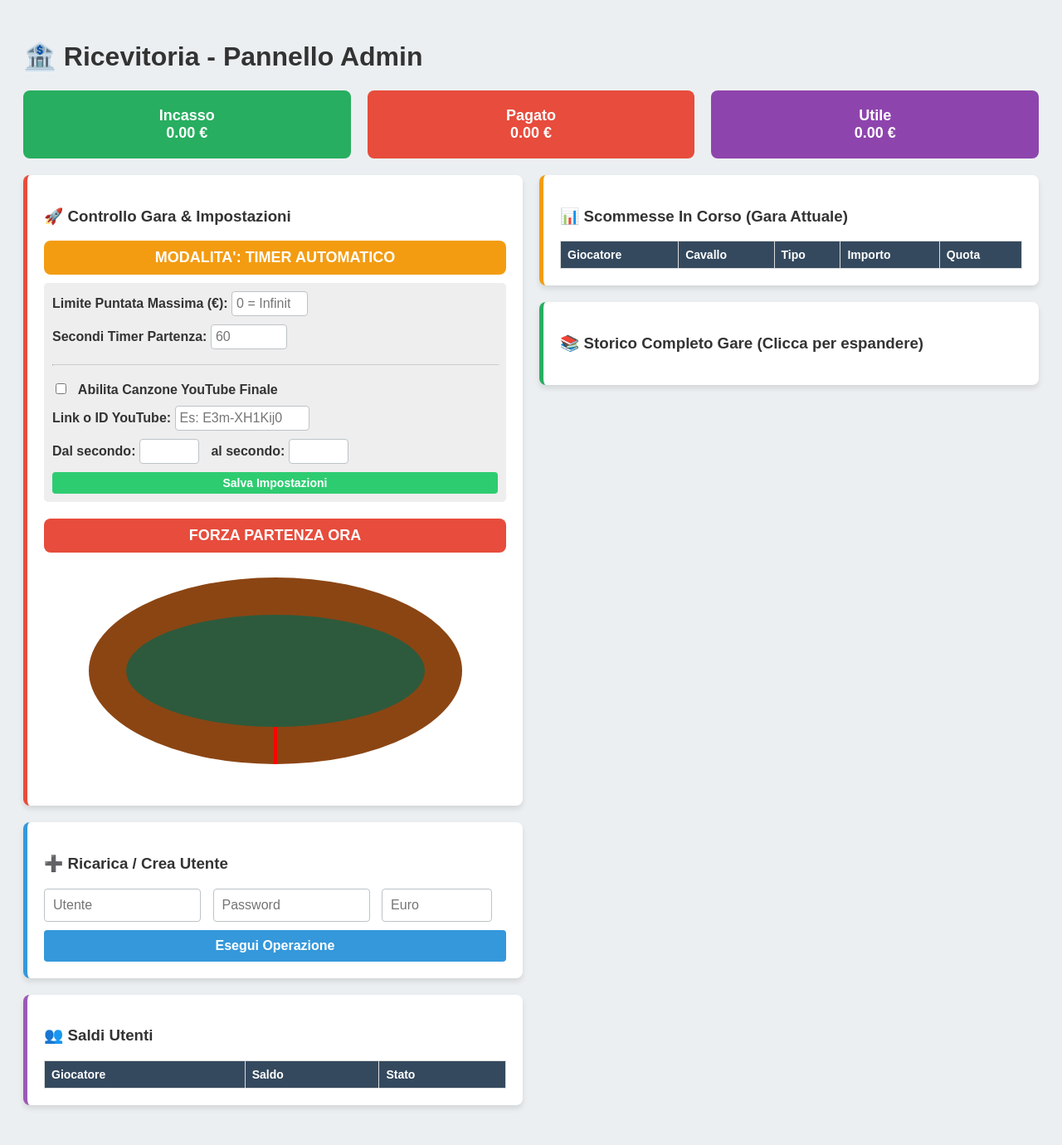
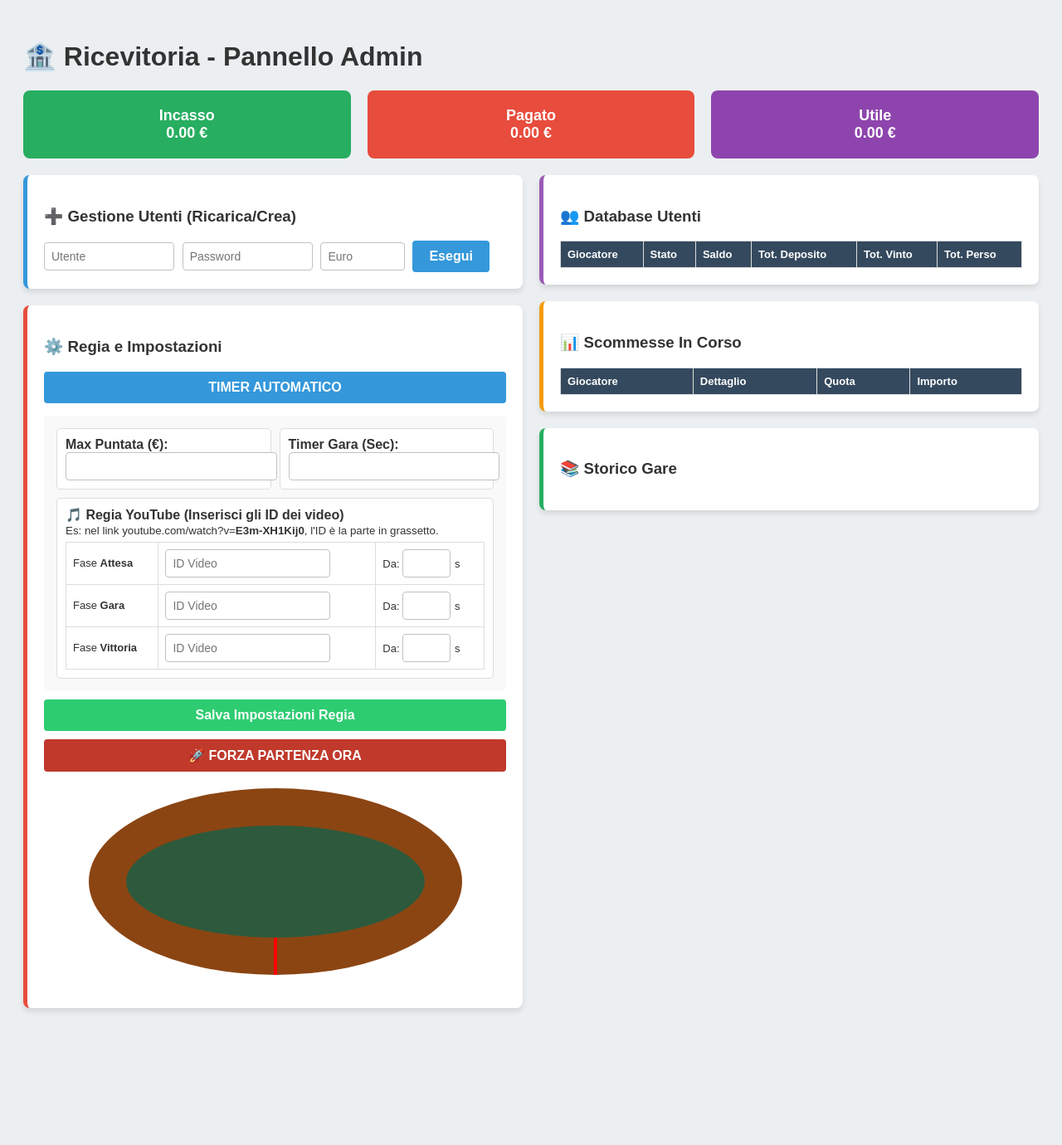
Before and after one commit to pietrolmb/bet-horses-app, a Flask app: page /admin in a window 1280 px wide. Shown: the whole page at 83% size. After the commit the page ends 1219 px from the top, so only its background shows below. Run offline with Flask 3, Linux system fonts and the light colour scheme; lists and menus that the app fills with data are empty; some libraries are stand-ins or nearby versions.

Commit message:
admin.html

```diff
--- a/templates/admin.html
+++ b/templates/admin.html
@@ -8,24 +8,19 @@
         .card { background: white; padding: 20px; border-radius: 8px; box-shadow: 0 4px 6px rgba(0,0,0,0.1); margin-bottom: 20px; }
         .stats { display: flex; gap: 20px; margin-bottom: 20px;}
         .stat-box { flex: 1; padding: 20px; border-radius: 8px; text-align: center; color: white; font-size: 18px; font-weight: bold;}
-        input { padding: 10px; font-size: 16px; border: 1px solid #bdc3c7; border-radius: 4px; margin-right: 10px;}
+        input { padding: 8px; font-size: 14px; border: 1px solid #bdc3c7; border-radius: 4px; margin-right: 5px;}
         button { padding: 10px 20px; font-size: 16px; background: #3498db; color: white; border: none; border-radius: 4px; cursor: pointer; font-weight: bold;}
-        .btn-forza { background: #e74c3c; width: 100%; font-size: 18px; padding: 10px; margin-top: 5px; border-radius: 8px;}
-        .btn-toggle { background: #f39c12; width: 100%; font-size: 18px; padding: 10px; margin-bottom: 10px; border-radius: 8px;}
-        table { width: 100%; border-collapse: collapse; margin-top: 15px; }
-        th, td { padding: 8px; border: 1px solid #ddd; text-align: left; font-size:14px;}
+        table { width: 100%; border-collapse: collapse; margin-top: 15px; background: white;}
+        th, td { padding: 8px; border: 1px solid #ddd; text-align: left; font-size:13px;}
         th { background: #34495e; color: white; }
 
-        /* Pista Admin con CSS Ricalcolato senza zoom! */
-        #pista-wrapper { width: 450px; height: 225px; position: relative; margin: 30px auto;}
+        #pista-wrapper { width: 450px; height: 225px; position: relative; margin: 20px auto;}
         #pista-bg { width: 100%; height: 100%; background: #2d5a3c; border-radius: 50%; border: 45px solid #8B4513; box-sizing: border-box; position: absolute; top:0; left:0;}
         .traguardo { position: absolute; bottom: 0; left: 50%; width: 4px; height: 45px; background: red; transform: translateX(-50%);}
         .cavallo { width: 14px; height: 14px; border-radius: 50%; position: absolute; border: 1px solid #fff; font-size: 8px; font-weight: bold; color: black; display: flex; align-items: center; justify-content: center; z-index: 20; transition: all 0.12s linear;}
 
-        .race-history-card { background: #fdfdfd; border: 1px solid #ccc; border-radius: 5px; margin-bottom: 10px; }
-        .race-title { background: #bdc3c7; padding: 10px; cursor: pointer; font-weight: bold; margin: 0; }
-        .race-title:hover { background: #aeb6bf; }
-        .race-details { padding: 15px; border-top: 1px solid #ccc; display: none; }
+        .sett-grid { display: grid; grid-template-columns: 1fr 1fr; gap: 10px; background: #f9f9f9; padding: 15px; border-radius: 5px;}
+        .sett-box { background: white; padding: 10px; border: 1px solid #ddd; border-radius: 5px;}
     </style>
 </head>
 <body>
@@ -39,73 +34,65 @@
 
     <div style="display: flex; gap: 20px;">
         <div style="flex: 1;">
-            <div class="card" style="border-left: 5px solid #e74c3c;">
-                <h3>🚀 Controllo Gara & Impostazioni</h3>
-                <button class="btn-toggle" id="btn-switch-timer" onclick="toggleTimer()">MODALITA': TIMER AUTOMATICO</button>
 
-                <div style="margin-bottom: 15px; background: #eee; padding: 10px; border-radius: 5px; display:flex; flex-direction:column; gap:10px;">
-                    <div>
-                        <b>Limite Puntata Massima (€):</b>
-                        <input type="number" id="set-max-bet" style="width: 80px; padding: 5px;" placeholder="0 = Infinito">
-                    </div>
-                    <div>
-                        <b>Secondi Timer Partenza:</b>
-                        <input type="number" id="set-timer-dur" style="width: 80px; padding: 5px;" placeholder="60">
-                    </div>
-                    <hr style="border-top:1px solid #ccc; width:100%;">
-
-                    <div>
-                        <b><input type="checkbox" id="yt-enable"> Abilita Canzone YouTube Finale</b>
-                    </div>
-                    <div>
-                        <b>Link o ID YouTube:</b>
-                        <input type="text" id="yt-link" style="width: 150px; padding: 5px;" placeholder="Es: E3m-XH1Kij0">
-                    </div>
-                    <div>
-                        <b>Dal secondo:</b> <input type="number" id="yt-start" style="width: 60px; padding: 5px;">
-                        <b>al secondo:</b> <input type="number" id="yt-end" style="width: 60px; padding: 5px;">
-                    </div>
-
-                    <button onclick="salvaImpostazioni()" style="padding: 5px 10px; font-size: 14px; background:#2ecc71;">Salva Impostazioni</button>
-                </div>
-
-                <button class="btn-forza" onclick="forzaPartenza()">FORZA PARTENZA ORA</button>
-
-                <div id="pista-wrapper">
-                    <div id="pista-bg"></div>
-                    <div class="traguardo"></div>
-                </div>
+            <div class="card" style="border-left: 5px solid #3498db;">
+                <h3>➕ Gestione Utenti (Ricarica/Crea)</h3>
+                <input type="text" id="nuovo-user" placeholder="Utente" style="width: 25%;">
+                <input type="text" id="nuova-pass" placeholder="Password" style="width: 25%;">
+                <input type="number" id="importo" placeholder="Euro" style="width: 15%;">
+                <button onclick="gestioneSoldi()">Esegui</button>
             </div>
 
-            <div class="card" style="border-left: 5px solid #3498db;">
-                <h3>➕ Ricarica / Crea Utente</h3>
-                <input type="text" id="nuovo-user" placeholder="Utente" style="width: 30%;">
-                <input type="text" id="nuova-pass" placeholder="Password" style="width: 30%;">
-                <input type="number" id="importo" placeholder="Euro" style="width: 20%;">
-                <button onclick="gestioneSoldi()" style="margin-top: 10px; width: 100%;">Esegui Operazione</button>
+            <div class="card" style="border-left: 5px solid #e74c3c;">
+                <h3>⚙️ Regia e Impostazioni</h3>
+                <button id="btn-switch-timer" onclick="toggleTimer()" style="width:100%; margin-bottom:15px;">TIMER AUTOMATICO</button>
+
+                <div class="sett-grid">
+                    <div class="sett-box">
+                        <b>Max Puntata (€):</b><br><input type="number" id="set-max-bet" style="width:100%;">
+                    </div>
+                    <div class="sett-box">
+                        <b>Timer Gara (Sec):</b><br><input type="number" id="set-timer-dur" style="width:100%;">
+                    </div>
+                    <div class="sett-box" style="grid-column: span 2;">
+                        <b>🎵 Regia YouTube (Inserisci gli ID dei video)</b><br>
+                        <small>Es: nel link youtube.com/watch?v=<b>E3m-XH1Kij0</b>, l'ID è la parte in grassetto.</small>
+                        <table style="margin-top:5px;">
+                            <tr><td>Fase <b>Attesa</b></td><td><input type="text" id="yt-wait-url" placeholder="ID Video"></td><td>Da: <input type="number" id="yt-wait-start" style="width:40px;">s</td></tr>
+                            <tr><td>Fase <b>Gara</b></td><td><input type="text" id="yt-race-url" placeholder="ID Video"></td><td>Da: <input type="number" id="yt-race-start" style="width:40px;">s</td></tr>
+                            <tr><td>Fase <b>Vittoria</b></td><td><input type="text" id="yt-win-url" placeholder="ID Video"></td><td>Da: <input type="number" id="yt-win-start" style="width:40px;">s</td></tr>
+                        </table>
+                    </div>
+                </div>
+                <button onclick="salvaImpostazioni()" style="width:100%; margin-top:10px; background:#2ecc71;">Salva Impostazioni Regia</button>
+
+                <button onclick="forzaPartenza()" style="width:100%; margin-top:10px; background:#c0392b;">🚀 FORZA PARTENZA ORA</button>
+                <div id="pista-wrapper"><div id="pista-bg"></div><div class="traguardo"></div></div>
             </div>
 
+        </div>
+
+        <div style="flex: 1;">
+
             <div class="card" style="border-left: 5px solid #9b59b6;">
-                <h3>👥 Saldi Utenti</h3>
+                <h3>👥 Database Utenti</h3>
                 <table id="tabella-utenti">
-                    <thead><tr><th>Giocatore</th><th>Saldo</th><th>Stato</th></tr></thead>
+                    <thead><tr><th>Giocatore</th><th>Stato</th><th>Saldo</th><th>Tot. Deposito</th><th>Tot. Vinto</th><th>Tot. Perso</th></tr></thead>
                     <tbody></tbody>
                 </table>
             </div>
-        </div>
 
-        <div style="flex: 1;">
             <div class="card" style="border-left: 5px solid #f39c12;">
-                <h3>📊 Scommesse In Corso (Gara Attuale)</h3>
+                <h3>📊 Scommesse In Corso</h3>
                 <table id="tabella-scommesse">
-                    <thead><tr><th>Giocatore</th><th>Cavallo</th><th>Tipo</th><th>Importo</th><th>Quota</th></tr></thead>
+                    <thead><tr><th>Giocatore</th><th>Dettaglio</th><th>Quota</th><th>Importo</th></tr></thead>
                     <tbody></tbody>
                 </table>
             </div>
 
             <div class="card" style="border-left: 5px solid #27ae60;">
-                <h3>📚 Storico Completo Gare (Clicca per espandere)</h3>
-                <div id="storico-gare-container" style="max-height: 500px; overflow-y: auto;"></div>
+                <h3>📚 Storico Gare</h3>
+                <div id="storico-gare-container" style="max-height: 400px; overflow-y: auto;"></div>
             </div>
         </div>
     </div>
@@ -113,47 +100,31 @@
     <script>
         const socket = io();
         let cavalliElements = {};
-        let openAccordions = {};
         socket.emit('request_update');
-
-        function toggleRace(id) {
-            const el = document.getElementById('dettagli-gara-' + id);
-            if(el.style.display === 'none' || el.style.display === '') {
-                el.style.display = 'block'; openAccordions[id] = true;
-            } else {
-                el.style.display = 'none'; openAccordions[id] = false;
-            }
-        }
 
         function gestioneSoldi() {
             const user = document.getElementById('nuovo-user').value.trim();
             const pass = document.getElementById('nuova-pass').value.trim();
             const amt = document.getElementById('importo').value;
-            if(user === "" || pass === "" || amt === "") { alert("Campi vuoti!"); return; }
+            if(user === "" || amt === "") { alert("Compila Utente e Importo!"); return; }
             socket.emit('admin_update_wallet', {user: user, password: pass, amount: parseFloat(amt)});
-            document.getElementById('importo').value = ""; alert("Completato!");
+            document.getElementById('importo').value = "";
         }
 
         function salvaImpostazioni() {
-            const valBet = document.getElementById('set-max-bet').value;
-            const valTime = document.getElementById('set-timer-dur').value;
-            const ytEnable = document.getElementById('yt-enable').checked;
-            const ytStart = document.getElementById('yt-start').value;
-            const ytEnd = document.getElementById('yt-end').value;
+            const extractID = (val) => { const m = val.match(/(?:v=|youtu\.be\/)([^&]+)/); return m ? m[1] : val; };
 
-            // Estrae l'ID del video se qualcuno incolla il link completo
-            let ytLink = document.getElementById('yt-link').value;
-            const match = ytLink.match(/(?:v=|youtu\.be\/)([^&]+)/);
-            if(match) ytLink = match[1];
-
-            let payload = { yt_enabled: ytEnable, yt_url: ytLink };
-            if(valBet !== "") payload.max_bet = parseFloat(valBet);
-            if(valTime !== "") payload.timer_duration = parseInt(valTime);
-            if(ytStart !== "") payload.yt_start = parseInt(ytStart);
-            if(ytEnd !== "") payload.yt_end = parseInt(ytEnd);
-
-            socket.emit('admin_update_settings', payload);
-            alert("Impostazioni salvate con successo!");
+            socket.emit('admin_update_settings', {
+                max_bet: parseFloat(document.getElementById('set-max-bet').value)||0,
+                timer_duration: parseInt(document.getElementById('set-timer-dur').value)||60,
+                yt_wait_url: extractID(document.getElementById('yt-wait-url').value),
+                yt_wait_start: parseInt(document.getElementById('yt-wait-start').value)||0,
+                yt_race_url: extractID(document.getElementById('yt-race-url').value),
+                yt_race_start: parseInt(document.getElementById('yt-race-start').value)||0,
+                yt_win_url: extractID(document.getElementById('yt-win-url').value),
+                yt_win_start: parseInt(document.getElementById('yt-win-start').value)||0
+            });
+            alert("Regia e Limiti salvati!");
         }
 
         function forzaPartenza() { socket.emit('admin_force_start'); }
@@ -167,47 +138,36 @@
 
             document.getElementById('set-max-bet').value = s.settings.max_bet;
             document.getElementById('set-timer-dur').value = s.settings.timer_duration;
-            document.getElementById('yt-enable').checked = s.settings.yt_enabled;
-            document.getElementById('yt-link').value = s.settings.yt_url;
-            document.getElementById('yt-start').value = s.settings.yt_start;
-            document.getElementById('yt-end').value = s.settings.yt_end;
+            document.getElementById('yt-wait-url').value = s.settings.yt_wait_url;
+            document.getElementById('yt-wait-start').value = s.settings.yt_wait_start;
+            document.getElementById('yt-race-url').value = s.settings.yt_race_url;
+            document.getElementById('yt-race-start').value = s.settings.yt_race_start;
+            document.getElementById('yt-win-url').value = s.settings.yt_win_url;
+            document.getElementById('yt-win-start').value = s.settings.yt_win_start;
 
             const btnToggle = document.getElementById('btn-switch-timer');
-            if(s.settings.auto_timer) {
-                btnToggle.innerText = "MODALITA': TIMER ATTIVO"; btnToggle.style.background = "#2ecc71";
-            } else {
-                btnToggle.innerText = "MODALITA': MANUALE"; btnToggle.style.background = "#e67e22";
-            }
+            if(s.settings.auto_timer) { btnToggle.innerText = "MODALITA': TIMER ATTIVO"; btnToggle.style.background = "#2ecc71"; }
+            else { btnToggle.innerText = "MODALITA': MANUALE"; btnToggle.style.background = "#e67e22"; }
 
             const contStorico = document.getElementById('storico-gare-container');
             contStorico.innerHTML = s.history.length === 0 ? "<p>Nessuna gara conclusa.</p>" : "";
             s.history.slice().reverse().forEach(h => {
-                const isOpen = openAccordions[h.gara_num] ? "block" : "none";
-                let html = `
-                <div class="race-history-card">
-                    <p class="race-title" onclick="toggleRace(${h.gara_num})">🏁 Gara N° ${h.gara_num} | Vince: ${h.primo.split('-')[1]} ▼</p>
-                    <div id="dettagli-gara-${h.gara_num}" class="race-details" style="display: ${isOpen};">
-                        <p><b>1°</b> ${h.primo} (Q: ${h.q_primo})<br>
-                        <b>Ultimo:</b> ${h.ultimo} (Q: ${h.q_ultimo})</p>
-                        <h4 style="margin-bottom:5px; color:#2980b9;">Scommesse piazzate in questa gara:</h4>
-                        <ul style="margin-top:0; font-size:14px;">`;
-                if(h.scommesse.length === 0) html += `<li>Nessuna scommessa registrata.</li>`;
-                h.scommesse.forEach(b => {
-                    html += `<li><b>${b.user}</b> -> ${parseFloat(b.amount).toFixed(2)}€ su N°${b.horse_id} (${b.type}) a quota ${b.quota}</li>`;
-                });
-                html += `</ul></div></div>`;
-                contStorico.innerHTML += html;
+                let html = `<div style="background:#fdfdfd; border:1px solid #ccc; padding:10px; margin-bottom:5px;">
+                    <b>🏁 Gara ${h.gara_num} | Vince: ${h.primo.split('-')[1]}</b><br>
+                    <small>Accoppiata: ${h.q_accoppiata} | Trio: ${h.q_trio}</small><ul style="margin:5px 0 0 0; font-size:12px;">`;
+                h.scommesse.forEach(b => { html += `<li>${b.user}: ${b.amount}€ su ${b.dettaglio}</li>`; });
+                html += `</ul></div>`; contStorico.innerHTML += html;
             });
 
             const tbodyScommesse = document.querySelector('#tabella-scommesse tbody');
-            tbodyScommesse.innerHTML = r.bets.length === 0 ? '<tr><td colspan="5">Nessuna scommessa in corso.</td></tr>' : "";
-            r.bets.forEach(b => tbodyScommesse.innerHTML += `<tr><td><b>${b.user}</b></td><td>N°${b.horse_id}</td><td>${b.type}</td><td style="color:green;">${parseFloat(b.amount).toFixed(2)} €</td><td>${b.quota}</td></tr>`);
+            tbodyScommesse.innerHTML = r.bets.length === 0 ? '<tr><td colspan="4">Nessuna scommessa in corso.</td></tr>' : "";
+            r.bets.forEach(b => tbodyScommesse.innerHTML += `<tr><td><b>${b.user}</b></td><td>${b.dettaglio}</td><td>${b.quota}</td><td style="color:green;">${parseFloat(b.amount).toFixed(2)} €</td></tr>`);
 
             const tbodyUtenti = document.querySelector('#tabella-utenti tbody');
-            tbodyUtenti.innerHTML = Object.keys(s.users).length === 0 ? '<tr><td colspan="3">Nessun utente.</td></tr>' : "";
-            for (const [nomeUtente, datiUtente] of Object.entries(s.users)) {
-                const isOnline = s.online_users.includes(nomeUtente) ? "🟢 On" : "⚪ Off";
-                tbodyUtenti.innerHTML += `<tr><td><b>${nomeUtente}</b></td><td>${parseFloat(datiUtente.wallet).toFixed(2)} €</td><td>${isOnline}</td></tr>`;
+            tbodyUtenti.innerHTML = Object.keys(s.users).length === 0 ? '<tr><td colspan="6">Nessun utente.</td></tr>' : "";
+            for (const [nome, d] of Object.entries(s.users)) {
+                const onl = s.online_users.includes(nome) ? "🟢" : "⚪";
+                tbodyUtenti.innerHTML += `<tr><td><b>${nome}</b></td><td>${onl}</td><td><b>${d.wallet.toFixed(2)}€</b></td><td>${d.tot_dep.toFixed(2)}€</td><td>${d.tot_vin.toFixed(2)}€</td><td style="color:red;">${d.tot_per.toFixed(2)}€</td></tr>`;
             }
 
             const pistaWrapper = document.getElementById('pista-wrapper');
@@ -217,14 +177,12 @@
             }
             r.horses.forEach((h, index) => {
                 if(!cavalliElements[h.id] && r.status === "waiting") {
-                    const d = document.createElement('div');
-                    d.className = 'cavallo'; d.style.backgroundColor = h.colore; d.innerText = h.id;
-                    pistaWrapper.appendChild(d);
-                    cavalliElements[h.id] = d;
+                    const d = document.createElement('div'); d.className = 'cavallo'; d.style.backgroundColor = h.colore; d.innerText = h.id;
+                    pistaWrapper.appendChild(d); cavalliElements[h.id] = d;
 
-                    // Matematica dimezzata esattamente rispetto alla pagina utente
+                    // Ricalcolo esatto della metà pagina utente (senza usare zoom CSS!)
                     const centerX = 225; const centerY = 112.5;
-                    const laneX = 217.5 - (index * 3.25); const laneY = 105 - (index * 3.25);
+                    const laneX = 217.5 - (index * 3); const laneY = 105 - (index * 3);
                     const startX = centerX + laneX * Math.cos(Math.PI / 2);
                     const startY = centerY + laneY * Math.sin(Math.PI / 2);
                     d.style.left = (startX - 7) + 'px'; d.style.top = (startY - 7) + 'px';
@@ -236,7 +194,7 @@
             let index = 0;
             Object.keys(pos).forEach(id => {
                 const centerX = 225; const centerY = 112.5;
-                const laneX = 217.5 - (index * 3.25); const laneY = 105 - (index * 3.25);
+                const laneX = 217.5 - (index * 3); const laneY = 105 - (index * 3);
                 const x = centerX + laneX * Math.cos(pos[id] + Math.PI / 2);
                 const y = centerY + laneY * Math.sin(pos[id] + Math.PI / 2);
                 if(cavalliElements[id]) { cavalliElements[id].style.left = (x - 7) +'px'; cavalliElements[id].style.top = (y - 7) +'px'; }
```
